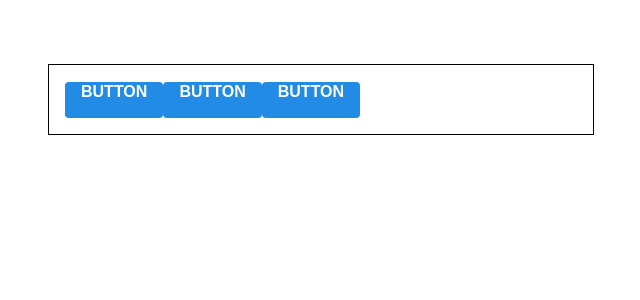
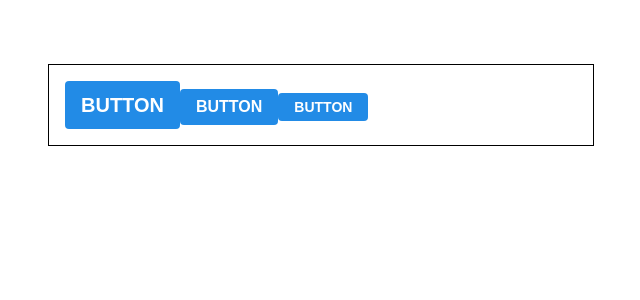
Before and after one commit to SungHyun627/React_Study, a React (Create React App) app in the folder react-component-styling/styling-with-sass/: page / in a window 1280 px wide. Shown: the top 300 px of the page, without its empty margins (319-959 px from the left). Built offline with nearby package versions, Linux system fonts and the light colour scheme.

Commit message:
set the different css style by size

```diff
--- a/react-component-styling/styling-with-sass/src/components/Button.scss
+++ b/react-component-styling/styling-with-sass/src/components/Button.scss
@@ -2,12 +2,35 @@ $blue: #228be6;
 
 .Button {
   display: inline-flex;
+  align-items: center;
   color: white;
   font-weight: bold;
   outline: none;
   border-radius: 4px;
   border: none;
   cursor: pointer;
+
+  // 사이즈 관리
+  &.large {
+    height: 3rem;
+    padding-left: 1rem;
+    padding-right: 1rem;
+    font-size: 1.25rem;
+  }
+
+  &.medium {
+    height: 2.25rem;
+    padding-left: 1rem;
+    padding-right: 1rem;
+    font-size: 1rem;
+  }
+
+  &.small {
+    height: 1.75rem;
+    padding-left: 1rem;
+    padding-right: 1rem;
+    font-size: 0.875rem;
+  }
 
   height: 2.25rem;
   padding-left: 1rem;
```
